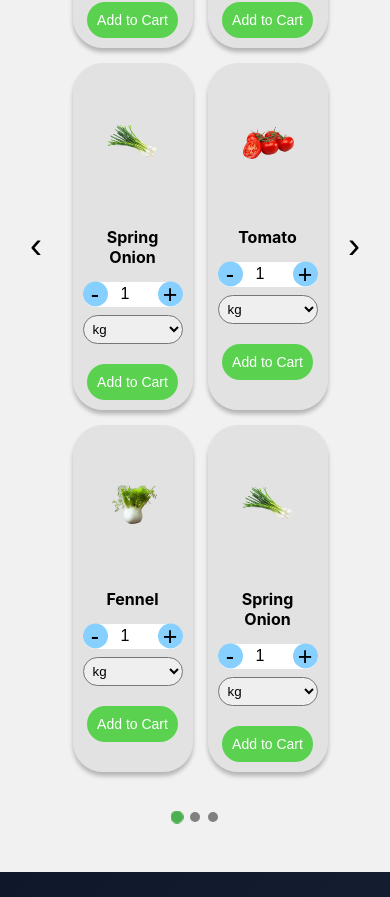
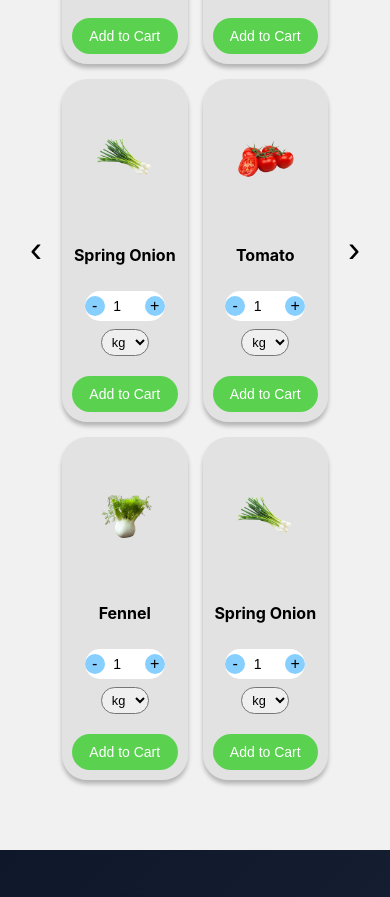
Before and after one commit to 5ekastanx/AltynDanek, a React (Create React App) app: page / in a window 390 px wide. Shown: the part 1039-1936 px from the top of the page. Built offline with nearby package versions, Linux system fonts and the light colour scheme.

Commit message:
Fix: Исправлена ошибка в коде

```diff
--- a/src/pages/home/home.css
+++ b/src/pages/home/home.css
@@ -165,26 +165,40 @@
     justify-content: center;
     margin-top: 40px;
   }
-
   .card_grid {
     display: grid;
     grid-template-columns: repeat(auto-fit, minmax(220px, 1fr));
-    gap: 100px;
-    width: 70%;
+    gap: 80px;
+    width: 90%;
     max-width: 1200px;
     margin: 20px auto;
+    padding: 0 10px;
   }
 
   .card {
     box-shadow: 0 4px 4px rgba(0, 0, 0, 0.25);
     border-radius: 30px;
     text-align: center;
-    padding: 15px 15px 20px;
+    padding: 15px;
     background: rgba(199, 196, 196, 0.34);
+    display: flex;
+    flex-direction: column;
+    height: 100%;
+  }
+  .nav_btn {
+    background-color: transparent;
+    border: none;
+    font-size: 72px;
+    cursor: pointer;
+    padding: 10px;
   }
 
   .card_img {
     margin-bottom: 10px;
+    flex-grow: 1;
+    display: flex;
+    align-items: center;
+    justify-content: center;
   }
 
   .card_img img {
@@ -198,6 +212,11 @@
   .card_title {
     font-weight: bold;
     margin-bottom: 10px;
+    font-size: 1rem;
+    min-height: 2.5rem;
+    display: flex;
+    align-items: center;
+    justify-content: center;
   }
 
   .card_controls {
@@ -206,17 +225,20 @@
     justify-content: center;
     gap: 8px;
     margin: 15px 0 10px;
+    flex-wrap: wrap;
   }
 
   .card_controls input {
     width: 50px;
     text-align: center;
     padding: 5px;
+    font-size: 1rem;
   }
 
   .card_controls select {
-    padding: 5px;
+    padding: 5px 8px;
     border-radius: 20px;
+    font-size: 0.9rem;
   }
 
   .add_btn {
@@ -227,35 +249,8 @@
     border-radius: 20px;
     cursor: pointer;
     margin-top: 10px;
-  }
-
-  .nav_btn {
-    background-color: transparent;
-    border: none;
-    font-size: 72px;
-    cursor: pointer;
-    padding: 10px;
-  }
-
-  .dots {
-    display: flex;
-    justify-content: center;
-    gap: 8px;
-    margin-top: 20px;
-  }
-
-  .dot {
-    width: 10px;
-    height: 10px;
-    background: gray;
-    border-radius: 50%;
-    cursor: pointer;
-    transition: 0.3s;
-  }
-
-  .dot.active {
-    background: #4CAF50;
-    transform: scale(1.3);
+    font-size: 0.9rem;
+    width: 100%;
   }
 
   .input_with_buttons {
@@ -269,7 +264,7 @@
     padding: 5px 25px;
     text-align: center;
     font-size: 16px;
-    height: 25px;
+    height: 35px;
     border: none;
     border-radius: 20px;
   }
@@ -280,7 +275,8 @@
     transform: translateY(-50%);
     width: 25px;
     height: 25px;
-    font-size: 25px;
+    font-size: 20px;
+    line-height: 25px;
     cursor: pointer;
     display: flex;
     align-items: center;
@@ -288,6 +284,7 @@
     border: none;
     border-radius: 50%;
     background-color: rgb(135, 207, 255);
+    padding: 0;
   }
 
   .minus {
@@ -298,47 +295,94 @@
     right: 0;
   }
 
-  /* Адаптивность */
-  @media (max-width: 768px) {
-    .header_shop {
-      flex-direction: column;
-      align-items: center;
+  /* Адаптивность для планшетов */
+  @media (max-width: 992px) {
+    .card_grid {
+      gap: 20px;
+      width: 95%;
     }
 
-    .header_left img {
-      width: 100%;
-      height: auto;
+    .card_img img {
+      max-width: 150px;
+    }
+
+  }
+
+  /* Адаптивность для мобильных устройств */
+  @media (max-width: 768px) {
+    .card_grid {
+      grid-template-columns: repeat(auto-fit, minmax(160px, 1fr));
+      gap: 15px;
+    }
+
+    .card {
+      padding: 12px;
+    }
+
+    .card_img img {
+      max-width: 120px;
+    }
+
+    .card_title {
+      font-size: 0.9rem;
+      min-height: 2.2rem;
     }
 
     .card_controls {
-      flex-direction: column;
+      margin: 10px 0;
     }
 
-    .card_controls input,
-    .card_controls select {
-      width: 100%;
+    .input_with_buttons {
+      width: 80px;
     }
 
-    .card_grid {
-      grid-template-columns: repeat(auto-fit, minmax(160px, 1fr));
-      gap: 20px;
+    .input_with_buttons input {
+      height: 30px;
+      font-size: 14px;
+      padding: 5px 20px;
     }
 
-    .card_img img {
-      max-width: 140px;
+    .sum_btn {
+      width: 20px;
+      height: 20px;
+      font-size: 16px;
+      line-height: 20px;
     }
   }
 
+  /* Адаптивность для маленьких экранов */
   @media (max-width: 480px) {
+    .card_grid {
+      grid-template-columns: repeat(auto-fit, minmax(140px, 1fr));
+      gap: 12px;
+    }
+
     .card {
       padding: 10px;
-    }
-
-    .nav_btn {
-      font-size: 36px;
+      border-radius: 25px;
     }
 
     .card_img img {
       max-width: 100px;
     }
+
+    .card_title {
+      font-size: 0.8rem;
+      min-height: 2rem;
+    }
+    .card_controls {
+      margin: 10px 0;
+    }
+    .add_btn {
+      padding: 6px 10px;
+      font-size: 0.8rem;
+    }
+    .nav_btn {
+      font-size: 36px;
+    }
+
+    .card_controls select {
+      font-size: 0.8rem;
+      padding: 4px 6px;
+    }
   }
```
